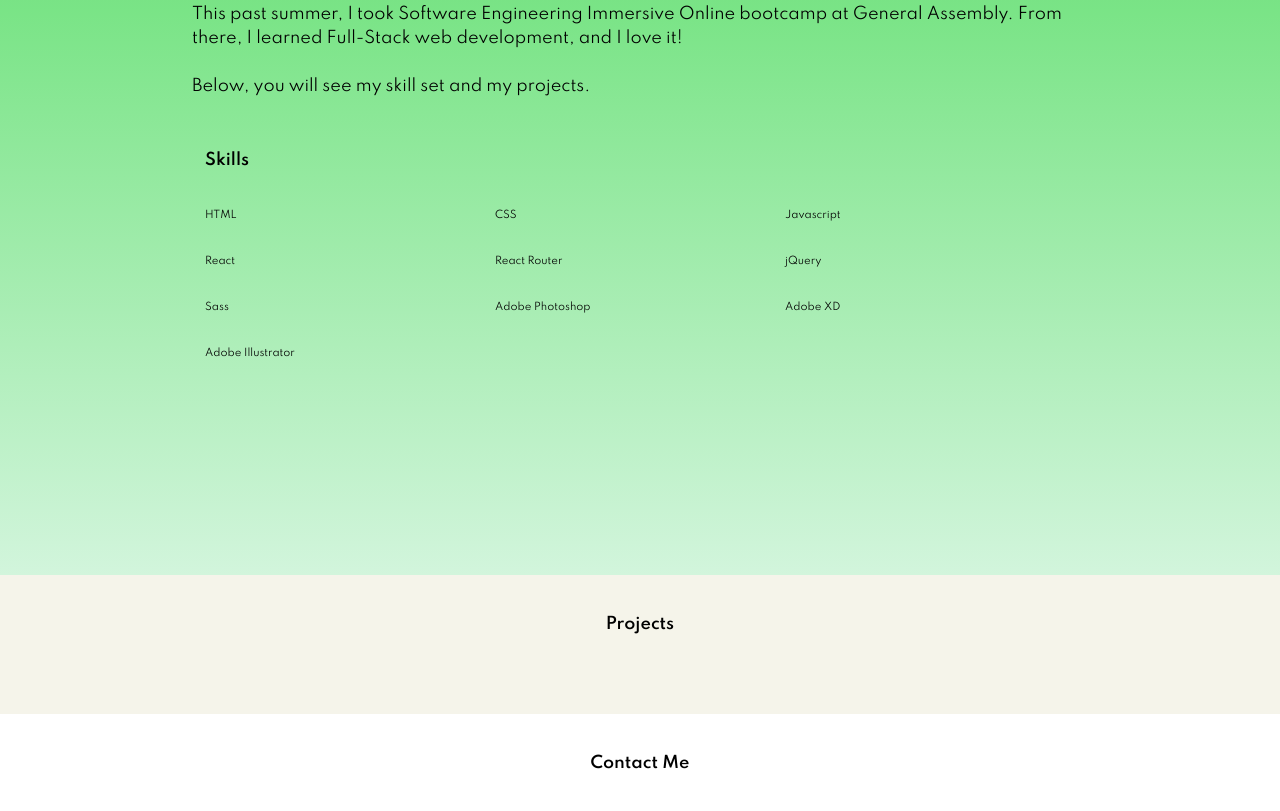
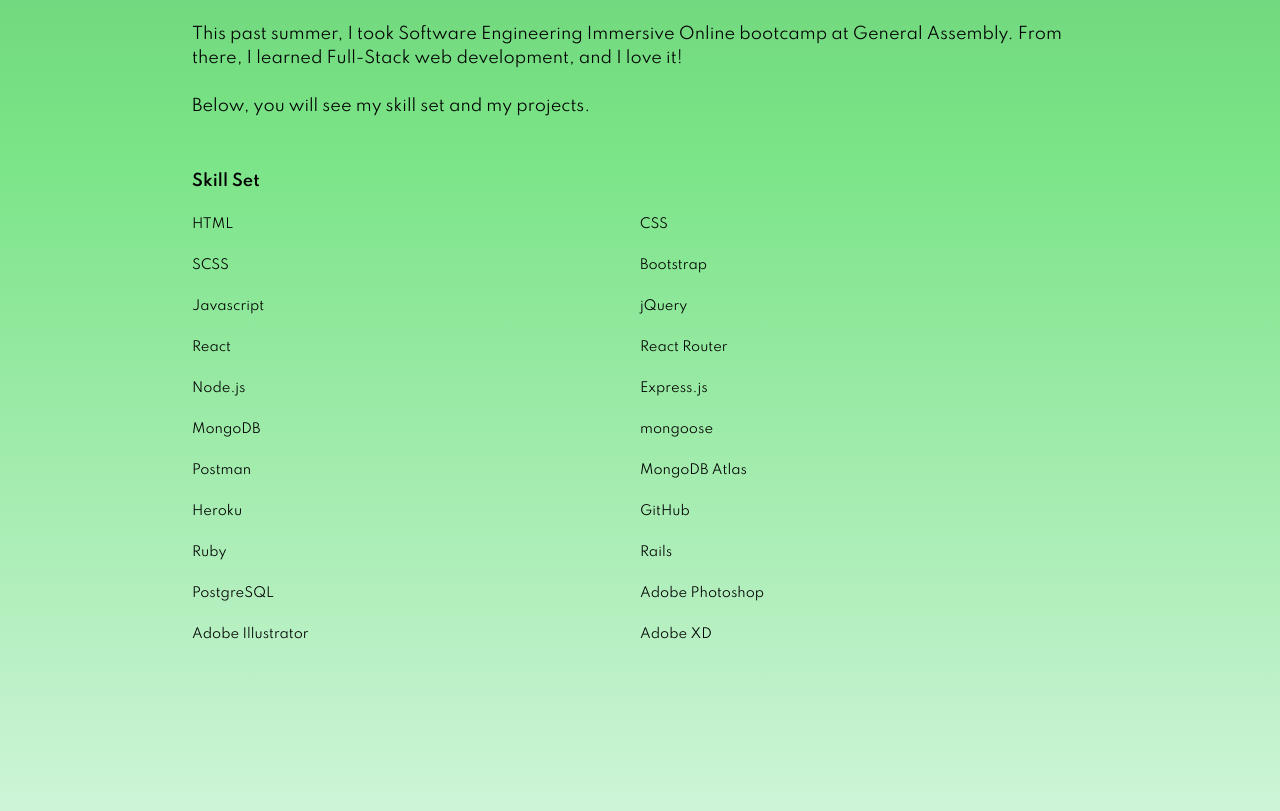
Before and after one commit to ZGZOO/portfolio_using_react, a React (Create React App) app in the folder portfolio/: page / in a window 1280 px wide. Shown: the part 560-1371 px from the top of the page. Built offline with nearby package versions, Linux system fonts and the light colour scheme; no server answers.

Commit message:
skill set ok

```diff
--- a/portfolio/src/Components/About/Hi/Hi.scss
+++ b/portfolio/src/Components/About/Hi/Hi.scss
@@ -1,12 +1,9 @@
 .hi {
   text-align: left;
   font-size: 16px;
+  line-height: 1.5;
 }
 
 .nameAndTitle {
   font-weight: 600;
 }
-
-.aboutMe {
-  line-height: 1.5;
-}
--- a/portfolio/src/Components/About/Skills/Skills.css
+++ /dev/null
@@ -1,35 +0,0 @@
-.skills {
-  grid-column: 2/5;
-  padding: 13px;
-}
-
-.skills_title {
-  font-weight: 600;
-}
-
-.skills_container {
-  display: grid;
-  grid-template-columns: repeat(3, 1fr);
-  grid-template-rows: repeat(3, 1fr);
-  font-size: 10px;
-  justify-items: left;
-}
-
-@media only screen and (max-width: 425px) {
-  .skills {
-    grid-column: 1/2;
-    padding: 0;
-    font-size: 13px;
-  }
-
-  .skills_title {
-    margin: 0;
-    margin-top: 20px;
-  }
-
-  .skills_container {
-    display: grid;
-    grid-template-columns: repeat(2, 1fr);
-    font-size: 8px;
-  }
-}
--- a/portfolio/src/Components/About/Skills/Skills.js
+++ b/portfolio/src/Components/About/Skills/Skills.js
@@ -1,50 +1,76 @@
 import React from "react";
-import "./Skills.css";
+import "./Skills.scss";
 
 export default function Skills() {
   return (
     <div className="skills">
-      <p className="skills_title">Skills</p>
+      <p className="skills_title">Skill Set</p>
       <div className="skills_container">
         <div className="html">
-          <img alt="" />
           <p>HTML</p>
         </div>
         <div className="css">
-          <img alt="" />
           <p>CSS</p>
         </div>
+        <div className="scss">
+          <p>SCSS</p>
+        </div>
+        <div className="bootstrap">
+          <p>Bootstrap</p>
+        </div>
         <div className="javascript">
-          <img alt="" />
           <p>Javascript</p>
         </div>
+        <div className="jquery">
+          <p>jQuery</p>
+        </div>
         <div className="react">
-          <img alt="" />
           <p>React</p>
         </div>
         <div className="react-router">
-          <img alt="" />
           <p>React Router</p>
         </div>
-        <div className="jquery">
-          <img alt="" />
-          <p>jQuery</p>
+        <div className="node">
+          <p>Node.js</p>
         </div>
-        <div className="sass">
-          <img alt="" />
-          <p>Sass</p>
+        <div className="express">
+          <p>Express.js</p>
+        </div>
+        <div className="mongodb">
+          <p>MongoDB</p>
+        </div>
+        <div className="mongoose">
+          <p>mongoose</p>
+        </div>
+        <div className="postman">
+          <p>Postman</p>
+        </div>
+        <div className="mongodbAtlas">
+          <p>MongoDB Atlas</p>
+        </div>
+        <div className="heroku">
+          <p>Heroku</p>
+        </div>
+        <div className="github">
+          <p>GitHub</p>
+        </div>
+        <div className="ruby">
+          <p>Ruby</p>
+        </div>
+        <div className="rails">
+          <p>Rails</p>
+        </div>
+        <div className="postgresql">
+          <p>PostgreSQL</p>
         </div>
         <div className="photoshop">
-          <img alt="" />
           <p>Adobe Photoshop</p>
         </div>
+        <div className="illustrator">
+          <p>Adobe Illustrator</p>
+        </div>
         <div className="adobe">
-          <img alt="" />
           <p>Adobe XD</p>
-        </div>
-        <div className="illustrator">
-          <img alt="" />
-          <p>Adobe Illustrator</p>
         </div>
       </div>
     </div>
--- /dev/null
+++ b/portfolio/src/Components/About/Skills/Skills.scss
@@ -0,0 +1,13 @@
+.skills_title {
+  font-size: 16px;
+  font-weight: 600;
+  margin: 0;
+  margin-top: 30px;
+  margin-bottom: 13px;
+}
+
+.skills_container {
+  display: grid;
+  grid-template-columns: repeat(2, 1fr);
+  font-size: 13px;
+}
```
